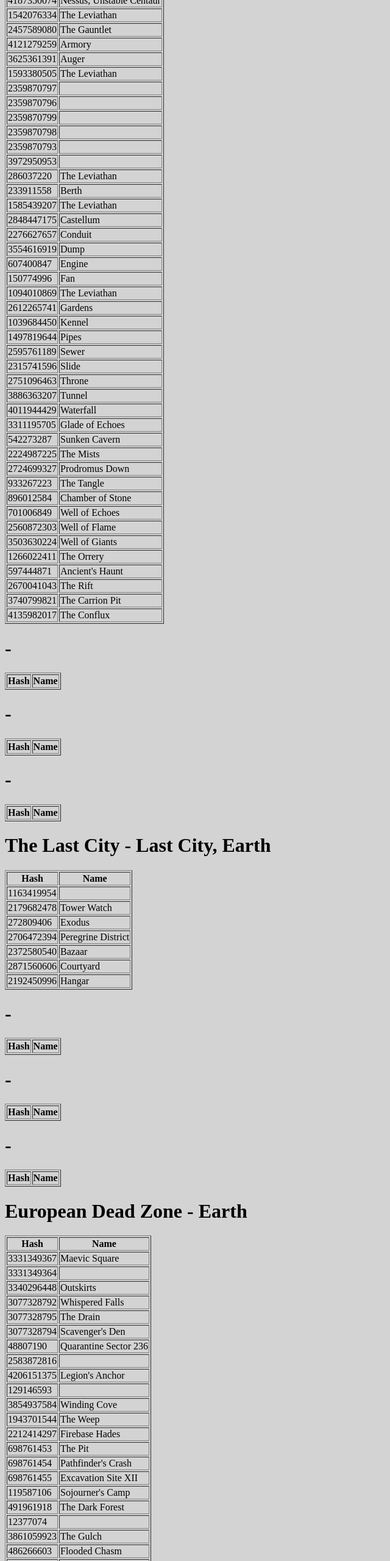
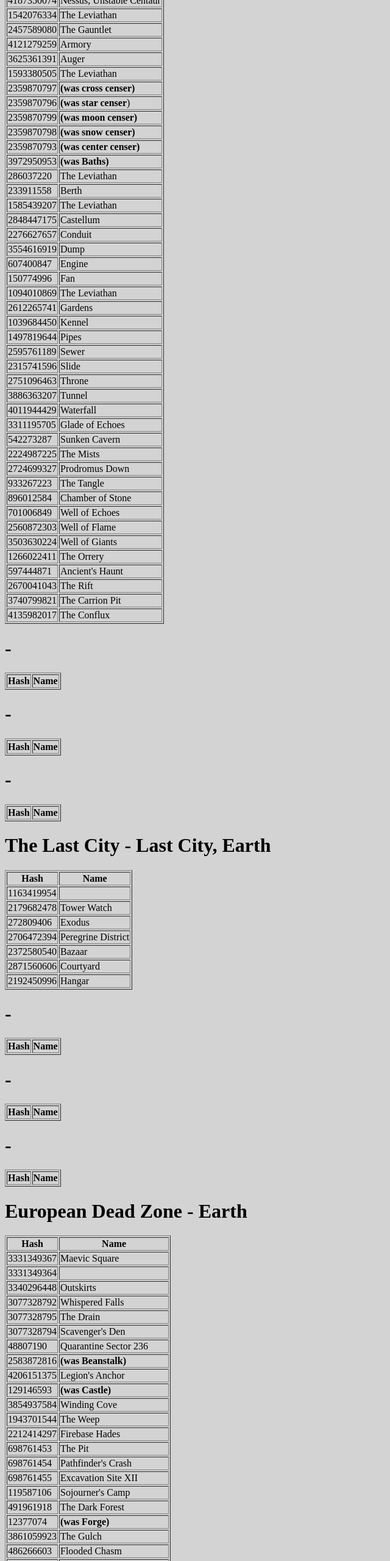
Before and after one commit to spiffomatic64/spiffomatic64.github.io, a plain HTML site: page d2_destinations/index.html in a window 1280 px wide. Shown: the part 2300-4860 px from the top of the page at 61% size, without its empty margins (0-640 px from the left). Drawn offline with Linux system fonts and the light colour scheme.

Commit message:
Update index.html

```diff
--- a/d2_destinations/index.html
+++ b/d2_destinations/index.html
@@ -92,12 +92,12 @@
     <tr><td>4121279259</td><td>Armory</td></tr>
     <tr><td>3625361391</td><td>Auger</td></tr>
     <tr><td>1593380505</td><td>The Leviathan</td></tr>
-    <tr><td>2359870797</td><td></td></tr>
-    <tr><td>2359870796</td><td></td></tr>
-    <tr><td>2359870799</td><td></td></tr>
-    <tr><td>2359870798</td><td></td></tr>
-    <tr><td>2359870793</td><td></td></tr>
-    <tr><td>3972950953</td><td></td></tr>
+    <tr><td>2359870797</td><td><b>(was cross censer)</b></td></tr>
+    <tr><td>2359870796</td><td><b>(was star censer</b>)</td></tr>
+    <tr><td>2359870799</td><td><b>(was moon censer)</b></td></tr>
+    <tr><td>2359870798</td><td><b>(was snow censer)</b></td></tr>
+    <tr><td>2359870793</td><td><b>(was center censer)</b></td></tr>
+    <tr><td>3972950953</td><td><b>(was Baths)</b></td></tr>
     <tr><td>286037220</td><td>The Leviathan</td></tr>
     <tr><td>233911558</td><td>Berth</td></tr>
     <tr><td>1585439207</td><td>The Leviathan</td></tr>
@@ -175,9 +175,9 @@
     <tr><td>3077328795</td><td>The Drain</td></tr>
     <tr><td>3077328794</td><td>Scavenger's Den</td></tr>
     <tr><td>48807190</td><td>Quarantine Sector 236</td></tr>
-    <tr><td>2583872816</td><td></td></tr>
+    <tr><td>2583872816</td><td><b>(was Beanstalk)</b></td></tr>
     <tr><td>4206151375</td><td>Legion's Anchor</td></tr>
-    <tr><td>129146593</td><td></td></tr>
+    <tr><td>129146593</td><td><b>(was Castle)</b></td></tr>
     <tr><td>3854937584</td><td>Winding Cove</td></tr>
     <tr><td>1943701544</td><td>The Weep</td></tr>
     <tr><td>2212414297</td><td>Firebase Hades</td></tr>
@@ -186,7 +186,7 @@
     <tr><td>698761455</td><td>Excavation Site XII</td></tr>
     <tr><td>119587106</td><td>Sojourner's Camp</td></tr>
     <tr><td>491961918</td><td>The Dark Forest</td></tr>
-    <tr><td>12377074</td><td></td></tr>
+    <tr><td>12377074</td><td><b>(was Forge)</b></td></tr>
     <tr><td>3861059923</td><td>The Gulch</td></tr>
     <tr><td>486266603</td><td>Flooded Chasm</td></tr>
     <tr><td>3891926329</td><td>The Reservoir</td></tr>
@@ -195,12 +195,12 @@
     <tr><td>2917555722</td><td>The Quarry</td></tr>
     <tr><td>3600472775</td><td>Salt Mines</td></tr>
     <tr><td>1594246838</td><td>Echion Control</td></tr>
-    <tr><td>839591523</td><td></td></tr>
-    <tr><td>839591520</td><td></td></tr>
-    <tr><td>1894431114</td><td></td></tr>
-    <tr><td>2604518157</td><td></td></tr>
+    <tr><td>839591523</td><td><b>(was Shard_a)</b></td></tr>
+    <tr><td>839591520</td><td><b>(was Shard_b)</b></td></tr>
+    <tr><td>1894431114</td><td><b>(was Ship_interior)</b></td></tr>
+    <tr><td>2604518157</td><td><b>(was Sunken)</b></td></tr>
     <tr><td>2168129096</td><td>Firebase Airfield</td></tr>
-    <tr><td>1015594956</td><td></td></tr>
+    <tr><td>1015594956</td><td><b>(was The_space_between)</b></td></tr>
     <tr><td>3091570009</td><td>Trostland</td></tr>
     <tr><td>3221637869</td><td>Atrium</td></tr>
     <tr><td>3221637870</td><td>Terminus East</td></tr>
```
